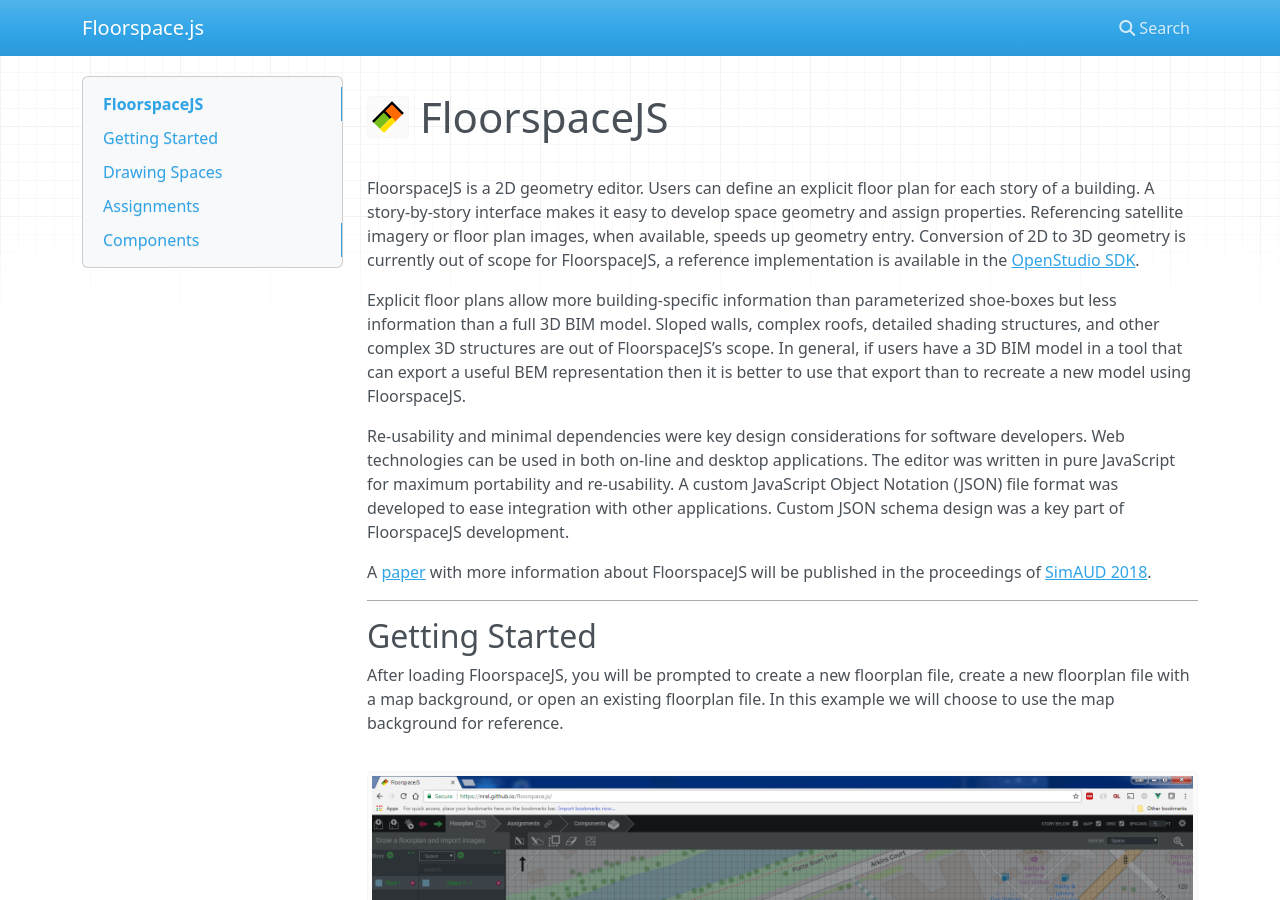
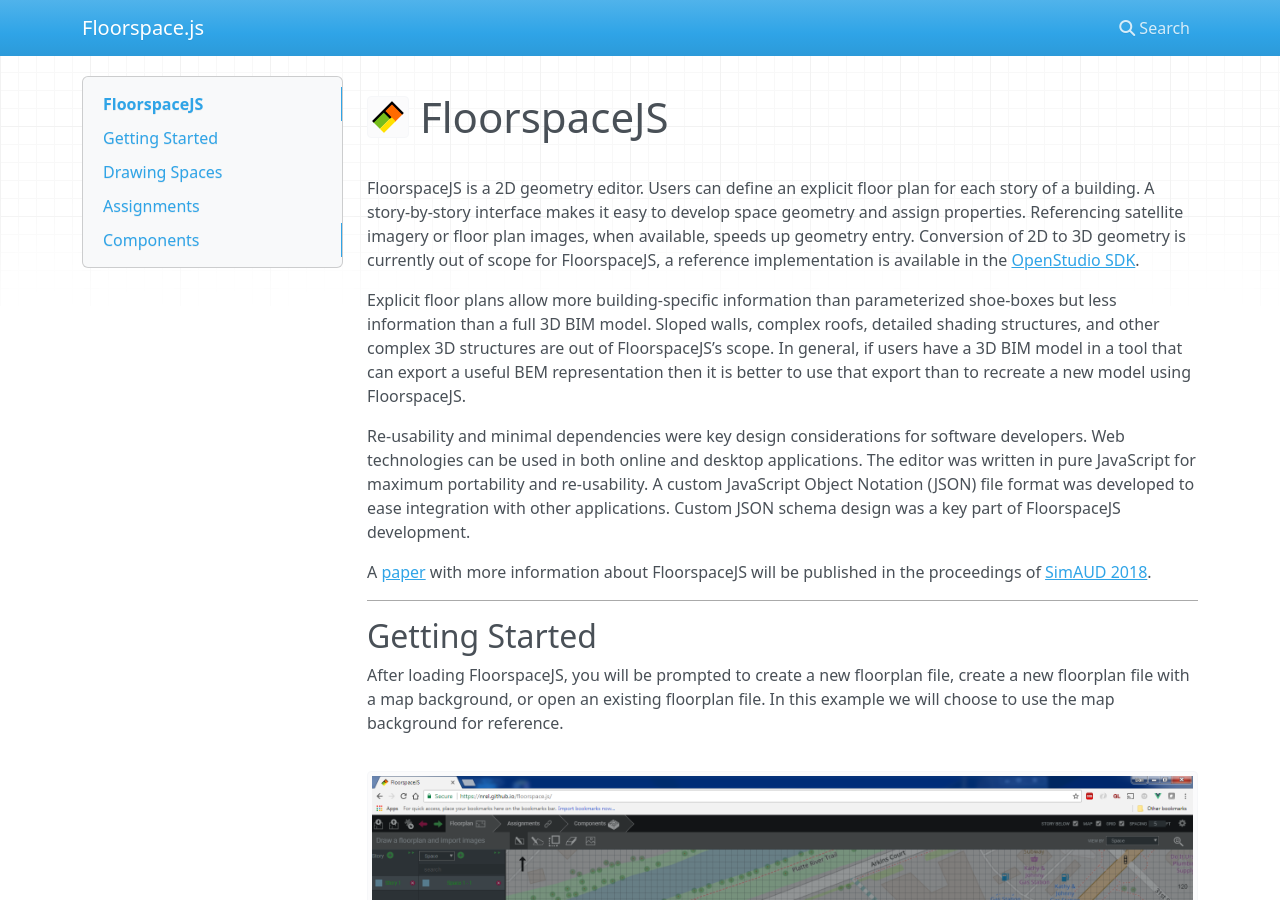
Before and after one commit to NREL/floorspace.js, an MkDocs documentation site: the page built from docs/index.md, in a window 1280 px wide and 900 px high. Built offline with MkDocs 1.6.1, drawn with Linux system fonts in a browser that asks for light colours; nearby versions of some CDN libraries; old or Windows-style settings are respelled for this version of MkDocs.

Commit message:
Update index.md

```diff
--- a/docs/index.md
+++ b/docs/index.md
@@ -5,7 +5,7 @@
 
 Explicit floor plans allow more building-specific information than parameterized shoe-boxes but less information than a full 3D BIM model. Sloped walls, complex roofs, detailed shading structures, and other complex 3D structures are out of FloorspaceJS’s scope. In general, if users have a 3D BIM model in a tool that can export a useful BEM representation then it is better to use that export than to recreate a new model using FloorspaceJS.
 
-Re-usability and minimal dependencies were key design considerations for software developers. Web technologies can be used in both on-line and desktop applications. The editor was written in pure JavaScript for maximum portability and re-usability. A custom JavaScript Object Notation (JSON) file format was developed to ease integration with other applications. Custom JSON schema design was a key part of FloorspaceJS development.
+Re-usability and minimal dependencies were key design considerations for software developers. Web technologies can be used in both online and desktop applications. The editor was written in pure JavaScript for maximum portability and re-usability. A custom JavaScript Object Notation (JSON) file format was developed to ease integration with other applications. Custom JSON schema design was a key part of FloorspaceJS development.
 
 A [paper](https://www.nrel.gov/docs/fy18osti/70491.pdf) with more information about FloorspaceJS will be published in the proceedings of [SimAUD 2018](http://simaud.org/2018/).
 
```
